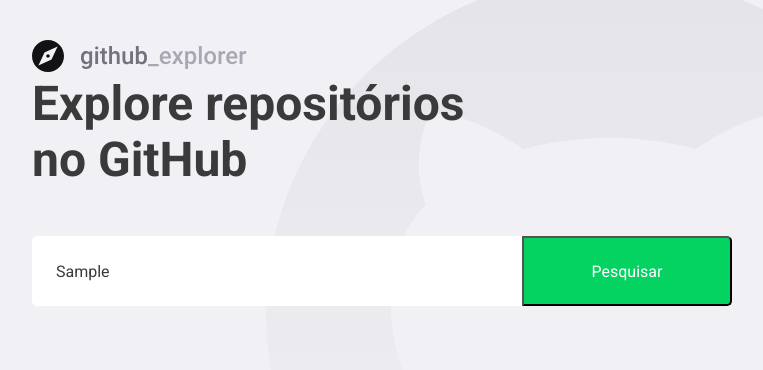
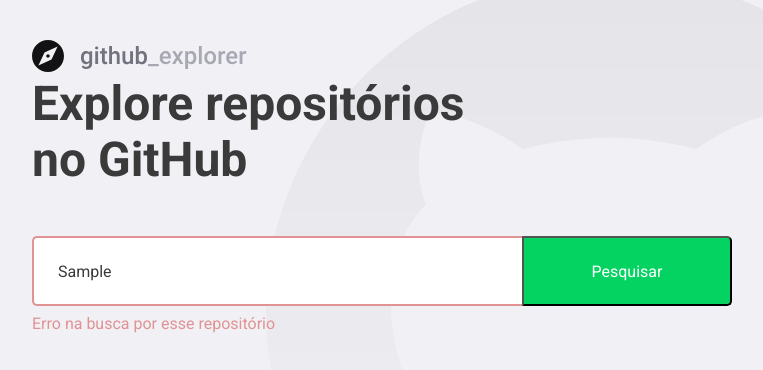
Before and after one commit to otaviopetry/go-stack, a React (Create React App) app in the folder primeiro-projeto-react/: page / in a window 1280 px wide. Both pictures are taken after typing "Sample" into the empty fields and a click on the button "Pesquisar". Shown: the top 370 px of the page, without its empty margins (148-911 px from the left). Built offline with nearby package versions, Linux system fonts and the light colour scheme; no server answers.

Commit message:
feat: localStorage integration

```diff
--- a/primeiro-projeto-react/src/pages/Dashboard/index.tsx
+++ b/primeiro-projeto-react/src/pages/Dashboard/index.tsx
@@ -1,8 +1,8 @@
-import React, { useState, FormEvent } from 'react';
+import React, { useState, useEffect, FormEvent } from 'react';
 import { FiChevronRight } from 'react-icons/fi';
 import api from '../../services/api';
 
-import { Title, Form, Repositories } from './styles';
+import { Title, Form, Repositories, Error } from './styles';
 
 import logoImg from '../../assets/logo-github-explorer.svg';
 
@@ -17,19 +17,46 @@
 
 const Dashboard: React.FC = () => {
   const [newRepo, setNewRepo] = useState('');
-  const [repositories, setRepositories] = useState<Repository[]>([]);
+  const [inputError, setInputError] = useState('');
+  const [repositories, setRepositories] = useState<Repository[]>(() => {
+    const storagedRepositories = localStorage.getItem(
+      '@GithubExplorer:repositories',
+    );
+
+    if (storagedRepositories) {
+      return JSON.parse(storagedRepositories);
+    }
+    return [];
+  });
+
+  useEffect(() => {
+    localStorage.setItem(
+      '@GithubExplorer:repositories',
+      JSON.stringify(repositories),
+    );
+  }, [repositories]);
 
   async function handleAddRepository(
     event: FormEvent<HTMLFormElement>,
   ): Promise<void> {
     event.preventDefault();
 
-    const response = await api.get<Repository>(`repos/${newRepo}`);
+    if (!newRepo) {
+      setInputError('Digite o autor/nome do repositório');
+      return;
+    }
 
-    const repository = response.data;
+    try {
+      const response = await api.get<Repository>(`repos/${newRepo}`);
 
-    setRepositories([...repositories, repository]);
-    setNewRepo('');
+      const repository = response.data;
+
+      setRepositories([...repositories, repository]);
+      setNewRepo('');
+      setInputError('');
+    } catch (error) {
+      setInputError('Erro na busca por esse repositório');
+    }
   }
 
   return (
@@ -37,7 +64,7 @@
       <img src={logoImg} alt="GitHub Explorer" />
       <Title>Explore repositórios no GitHub</Title>
 
-      <Form onSubmit={handleAddRepository}>
+      <Form hasError={Boolean(inputError)} onSubmit={handleAddRepository}>
         <input
           value={newRepo}
           onChange={e => setNewRepo(e.target.value)}
@@ -45,6 +72,8 @@
         />
         <button type="submit">Pesquisar</button>
       </Form>
+
+      {inputError && <Error>{inputError}</Error>}
 
       <Repositories>
         {repositories.map(repository => (
--- a/primeiro-projeto-react/src/pages/Dashboard/styles.ts
+++ b/primeiro-projeto-react/src/pages/Dashboard/styles.ts
@@ -1,5 +1,9 @@
-import styled from 'styled-components';
+import styled, { css } from 'styled-components';
 import { shade } from 'polished';
+
+interface FormProps {
+  hasError: boolean;
+}
 
 export const Title = styled.h1`
   font-size: 48px;
@@ -8,7 +12,7 @@
   line-height: 56px;
 `;
 
-export const Form = styled.form`
+export const Form = styled.form<FormProps>`
   margin-top: 48px;
   max-width: 700px;
 
@@ -21,6 +25,14 @@
     border: 0;
     border-radius: 5px 0 0 5px;
     color: #3a3a3a;
+    border: 2px solid #fff;
+    border-right: 0;
+
+    ${props =>
+      props.hasError &&
+      css`
+        border-color: #e19292;
+      `}
 
     &::placeholder {
       color: #a8a8b3;
@@ -94,3 +106,9 @@
     }
   }
 `;
+
+export const Error = styled.span`
+  display: block;
+  color: #e19292;
+  margin-top: 8px;
+`;
```
